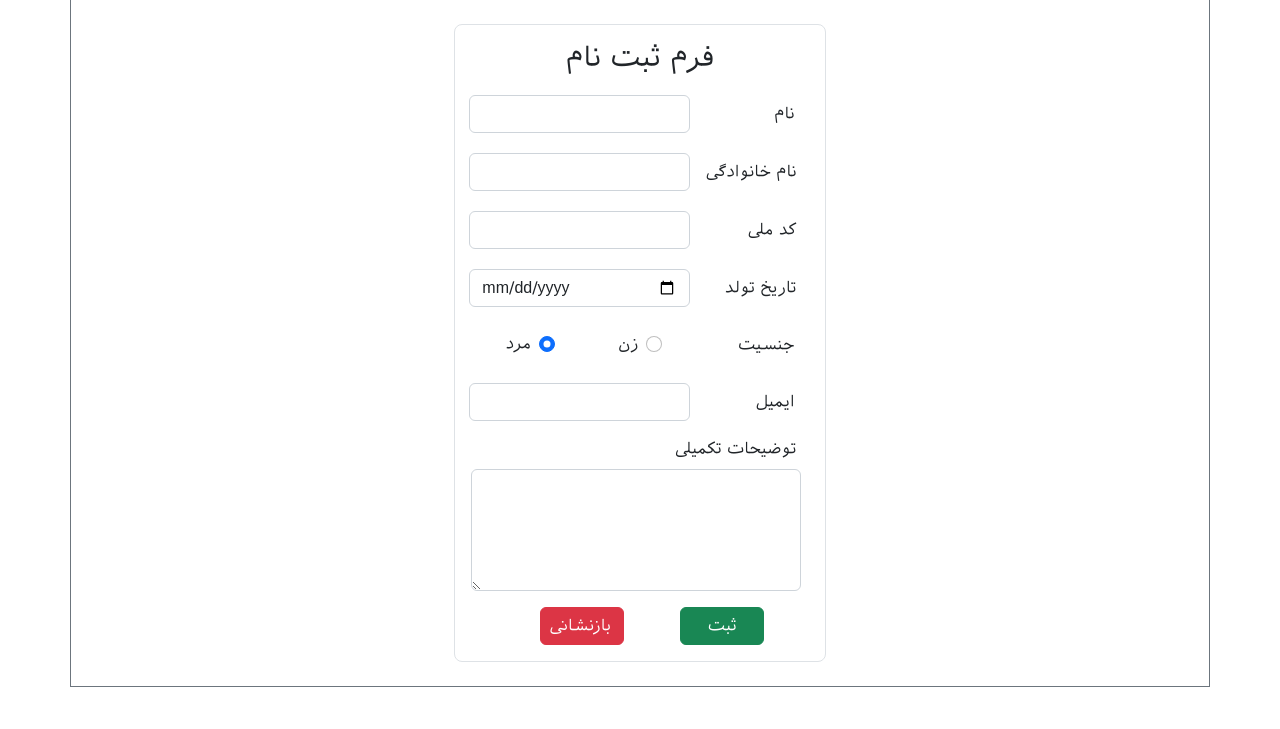
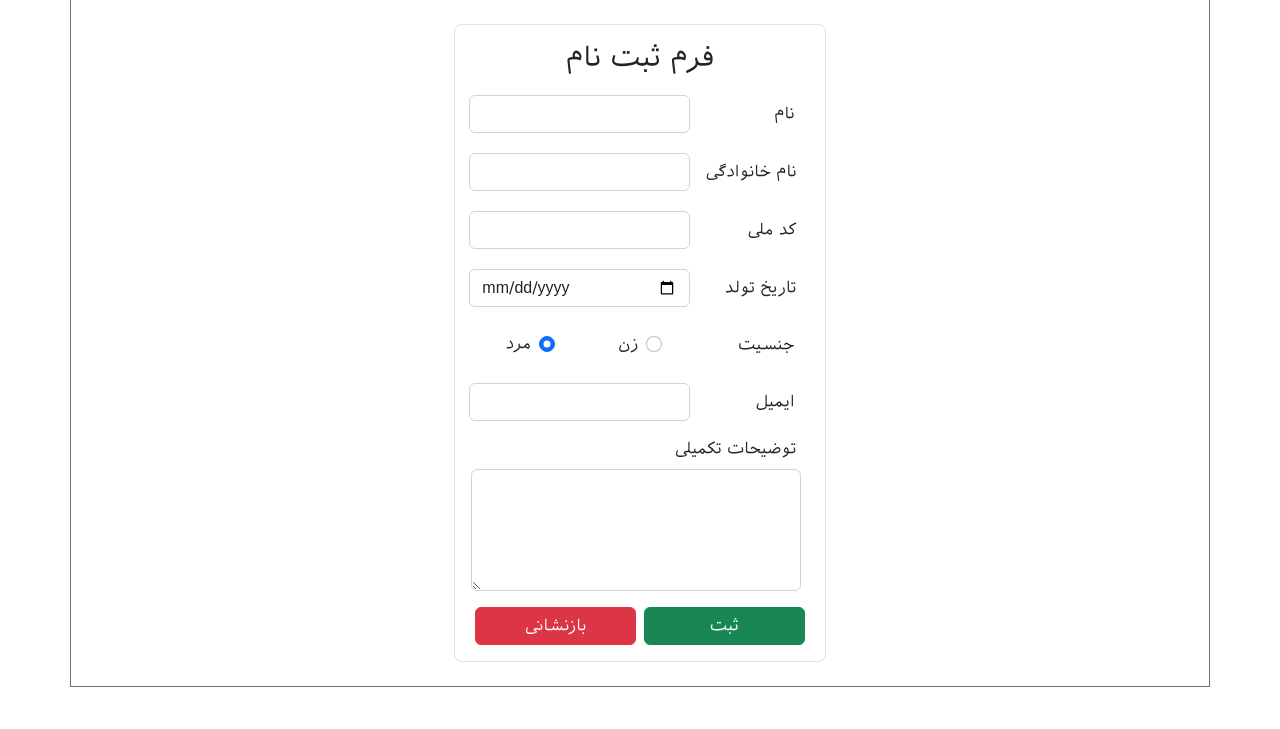
Before and after one commit to ali01ch/laravel_course_practices, a PHP site: the page made by index.php in a window 1280 px wide. Shown: the part 71-800 px from the top of the page. Run offline with PHP 8.4, Linux system fonts and the light colour scheme; some libraries are stand-ins or nearby versions.

Commit message:
make changes in buttons of form

```diff
--- a/practies/practice_1.php
+++ b/practies/practice_1.php
@@ -63,9 +63,13 @@
                 <textarea class="m-0 p-0 w-100 form-control" name="further_details" id="further_details" rows="5" ></textarea>
             </div>
           </div>
-        <div class="row w-100 d-flex justify-content-evenly align-items-center my-3">
-            <button type="submit" name="register" value="register" class="btn btn-success m-0 w-25">ثبت</button>
-            <button type="reset" class="btn btn-danger m-0 w-25">بازنشانی</button>
+        <div class="row w-100 d-flex justify-content-evenly align-items-center my-3 mx-0 p-0">
+            <div class="col-6 m-0 py-0 px-1">
+                <button type="submit" name="register" value="register" class="btn btn-success m-0 w-100">ثبت</button>
+            </div>
+            <div class="col-6 m-0 py-0 px-1">
+                <button type="reset" class="btn btn-danger m-0 w-100">بازنشانی</button>
+            </div>
         </div>
     </form>
 </div>
```
